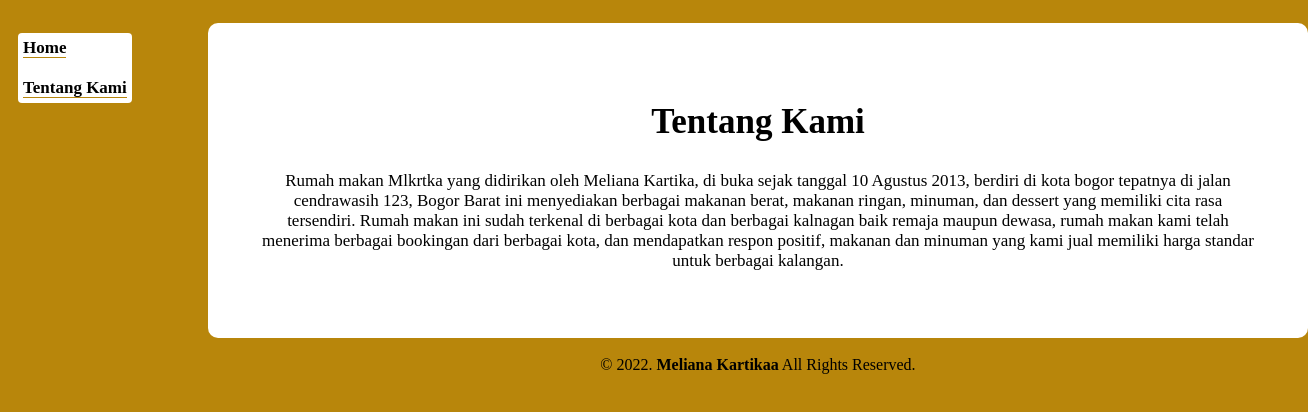
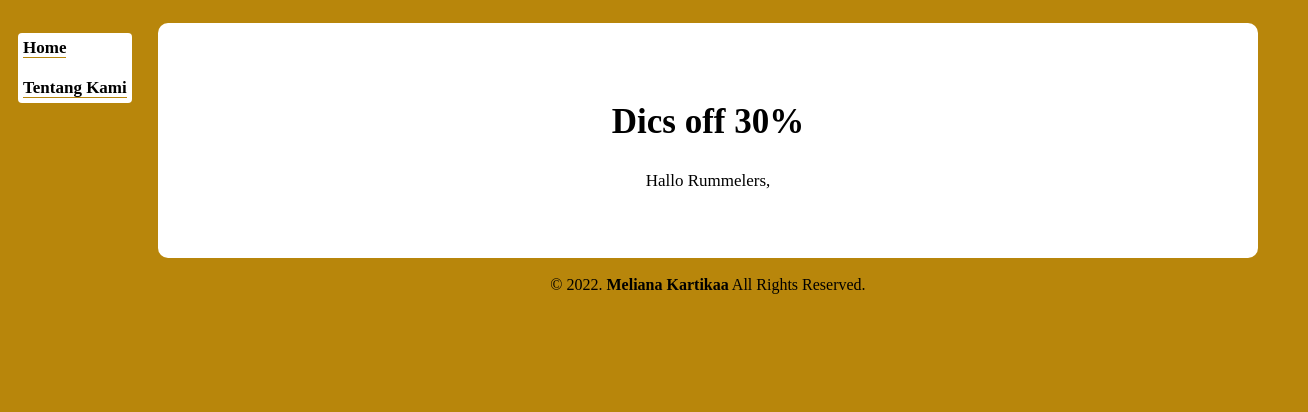
Before and after one commit to melianakartika/Latihan, a plain HTML site: page diskon.html in a window 1280 px wide. Shown: the part 98-510 px from the top of the page, 1308 px wide, since content can reach past the window. Drawn offline with Linux system fonts and the light colour scheme.

Commit message:
first commit

```diff
--- a/tentang.html
+++ b/diskon.html
@@ -85,15 +85,15 @@
         <br><br>
         <a href="tentang.html" style=" text-decoration: none; color: black;border-bottom: 1px solid darkgoldenrod;"><b>Tentang Kami</b></a>
     </div>
-    <div class="menu" style="width: 100%; max-width: 1100px; box-sizing: border-box;margin-left: 200px;">
+    <div class="menu" style="width: 100%; max-width: 1100px; box-sizing: border-box;margin-left: 150px;">
         <section style="background-color: white; padding: 50px;border-radius: 10px;">
-            <h1 style="font-size: 35px;text-align: center;">Tentang Kami</h1>
-            <p style="font-size: 17px;text-align: center;">Rumah makan Mlkrtka yang didirikan oleh Meliana Kartika, di buka sejak tanggal 10 Agustus 2013, berdiri di kota bogor tepatnya di jalan cendrawasih 123, Bogor Barat ini menyediakan berbagai makanan berat, makanan ringan, minuman, dan dessert yang memiliki cita rasa tersendiri. Rumah makan ini sudah terkenal di berbagai kota dan berbagai kalnagan baik remaja maupun dewasa, rumah makan kami telah menerima berbagai bookingan dari berbagai kota, dan mendapatkan respon positif, makanan dan minuman yang kami jual memiliki harga standar untuk berbagai kalangan.</p>
+            <h1 style="font-size: 35px;text-align: center;">Dics off 30%</h1>
+            <p style="font-size: 17px;text-align: center;">Hallo Rummelers, </p>
         </section>
     </div>
     <br>
     <div id="copyright">
-        <div class="wrapper" style="margin-left: 200px;text-align: center;">
+        <div class="wrapper" style="margin-left: 150px;text-align: center;">
            &copy; 2022. <b>Meliana Kartikaa</b> All Rights Reserved.
         </div>
     </div>
```
Also changed, not shown: index.html (+5 -3 lines).
